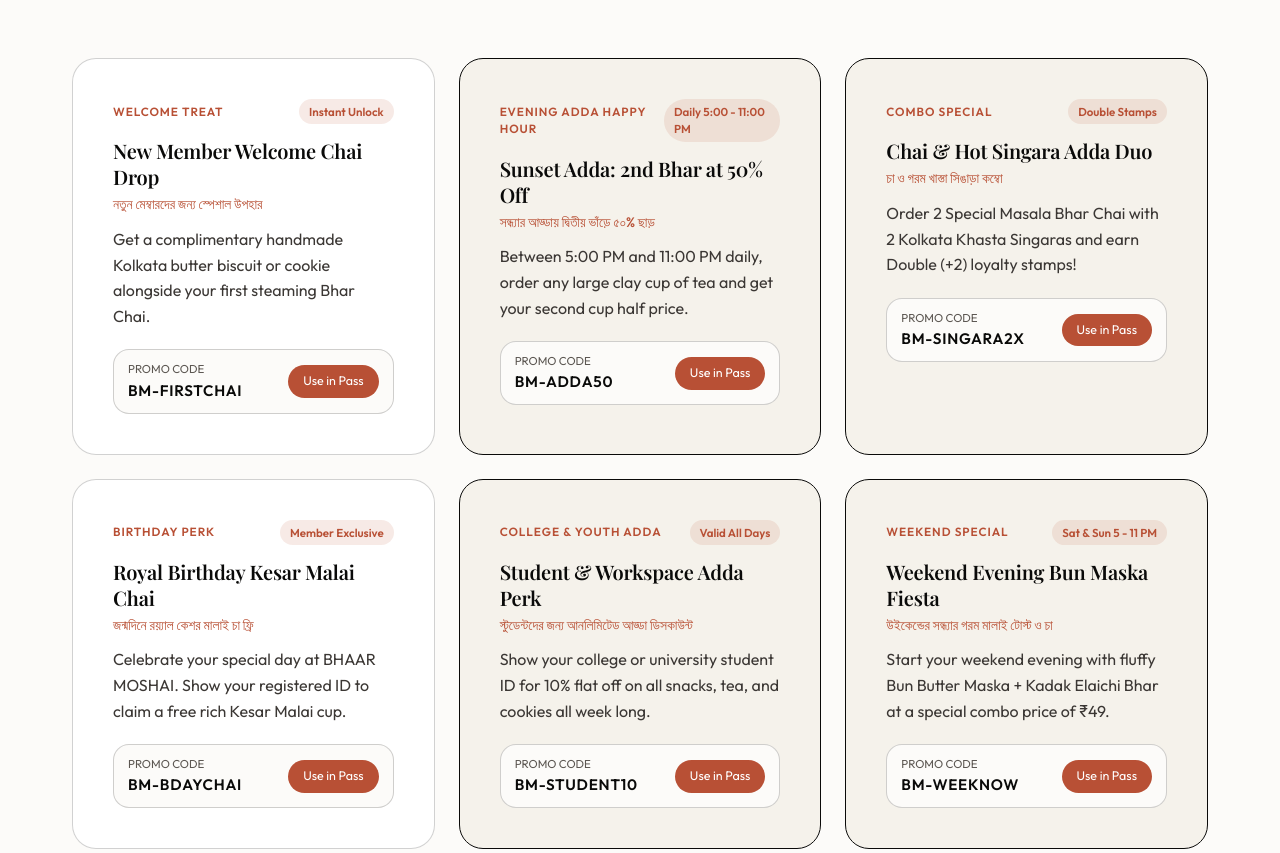
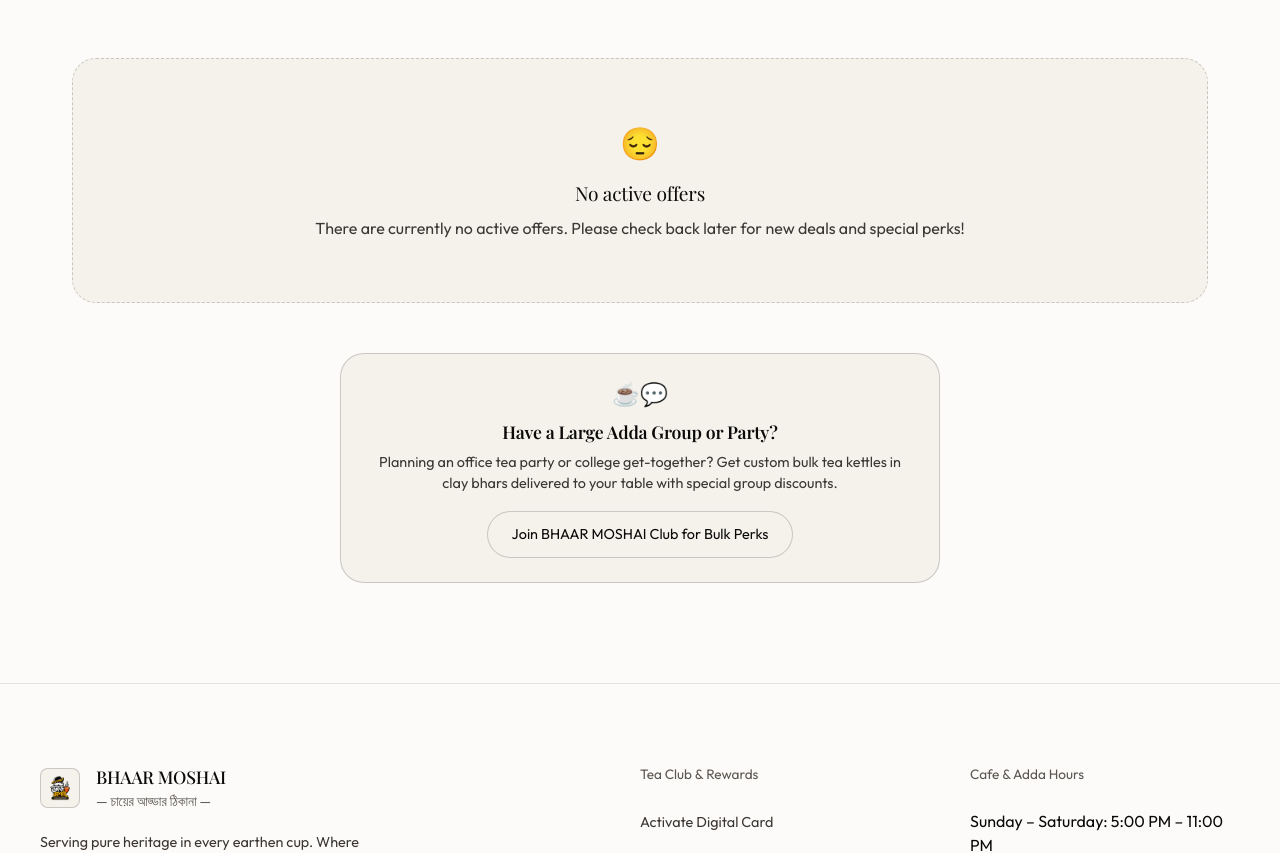
Before and after one commit to Rupam2603/stamp, a Next.js app: page /offers in a window 1280 px wide. Shown: the part 360-1213 px from the top of the page. Built offline with nearby package versions, Linux system fonts and the light colour scheme; a web font is replaced by a local one.

Commit message:
Empty offers page

```diff
--- a/app/offers/page.tsx
+++ b/app/offers/page.tsx
@@ -1,67 +1,6 @@
 import Link from 'next/link';
 
-const offersList = [
-  {
-    id: 1,
-    tag: 'WELCOME TREAT',
-    title: 'New Member Welcome Chai Drop',
-    bengali: 'নতুন মেম্বারদের জন্য স্পেশাল উপহার',
-    desc: 'Get a complimentary handmade Kolkata butter biscuit or cookie alongside your first steaming Bhar Chai.',
-    code: 'BM-FIRSTCHAI',
-    badge: 'Instant Unlock',
-    highlight: true,
-  },
-  {
-    id: 2,
-    tag: 'EVENING ADDA HAPPY HOUR',
-    title: 'Sunset Adda: 2nd Bhar at 50% Off',
-    bengali: 'সন্ধ্যার আড্ডায় দ্বিতীয় ভাঁড়ে ৫০% ছাড়',
-    desc: 'Between 5:00 PM and 11:00 PM daily, order any large clay cup of tea and get your second cup half price.',
-    code: 'BM-ADDA50',
-    badge: 'Daily 5:00 - 11:00 PM',
-    highlight: false,
-  },
-  {
-    id: 3,
-    tag: 'COMBO SPECIAL',
-    title: 'Chai & Hot Singara Adda Duo',
-    bengali: 'চা ও গরম খাস্তা সিঙাড়া কম্বো',
-    desc: 'Order 2 Special Masala Bhar Chai with 2 Kolkata Khasta Singaras and earn Double (+2) loyalty stamps!',
-    code: 'BM-SINGARA2X',
-    badge: 'Double Stamps',
-    highlight: false,
-  },
-  {
-    id: 4,
-    tag: 'BIRTHDAY PERK',
-    title: 'Royal Birthday Kesar Malai Chai',
-    bengali: 'জন্মদিনে রয়্যাল কেশর মালাই চা ফ্রি',
-    desc: 'Celebrate your special day at BHAAR MOSHAI. Show your registered ID to claim a free rich Kesar Malai cup.',
-    code: 'BM-BDAYCHAI',
-    badge: 'Member Exclusive',
-    highlight: true,
-  },
-  {
-    id: 5,
-    tag: 'COLLEGE & YOUTH ADDA',
-    title: 'Student & Workspace Adda Perk',
-    bengali: 'স্টুডেন্টদের জন্য আনলিমিটেড আড্ডা ডিসকাউন্ট',
-    desc: 'Show your college or university student ID for 10% flat off on all snacks, tea, and cookies all week long.',
-    code: 'BM-STUDENT10',
-    badge: 'Valid All Days',
-    highlight: false,
-  },
-  {
-    id: 6,
-    tag: 'WEEKEND SPECIAL',
-    title: 'Weekend Evening Bun Maska Fiesta',
-    bengali: 'উইকেন্ডের সন্ধ্যার গরম মালাই টোস্ট ও চা',
-    desc: 'Start your weekend evening with fluffy Bun Butter Maska + Kadak Elaichi Bhar at a special combo price of ₹49.',
-    code: 'BM-WEEKNOW',
-    badge: 'Sat & Sun 5 - 11 PM',
-    highlight: false,
-  },
-];
+const offersList: any[] = [];
 
 export default function Offers() {
   return (
@@ -128,6 +67,13 @@
             </div>
           </div>
         ))}
+        {offersList.length === 0 && (
+          <div style={{ gridColumn: '1 / -1', textAlign: 'center', padding: '60px 20px', color: 'var(--text-secondary)', background: 'var(--bg-surface)', border: '1px dashed var(--border-medium)', borderRadius: 'var(--radius-lg)' }}>
+            <div style={{ fontSize: '2rem', marginBottom: '12px' }}>😔</div>
+            <h3 style={{ fontSize: '1.2rem', color: 'var(--text-primary)', marginBottom: '8px' }}>No active offers</h3>
+            <p>There are currently no active offers. Please check back later for new deals and special perks!</p>
+          </div>
+        )}
       </div>
 
       <div style={{ marginTop: '50px', textAlign: 'center' }}>
```
